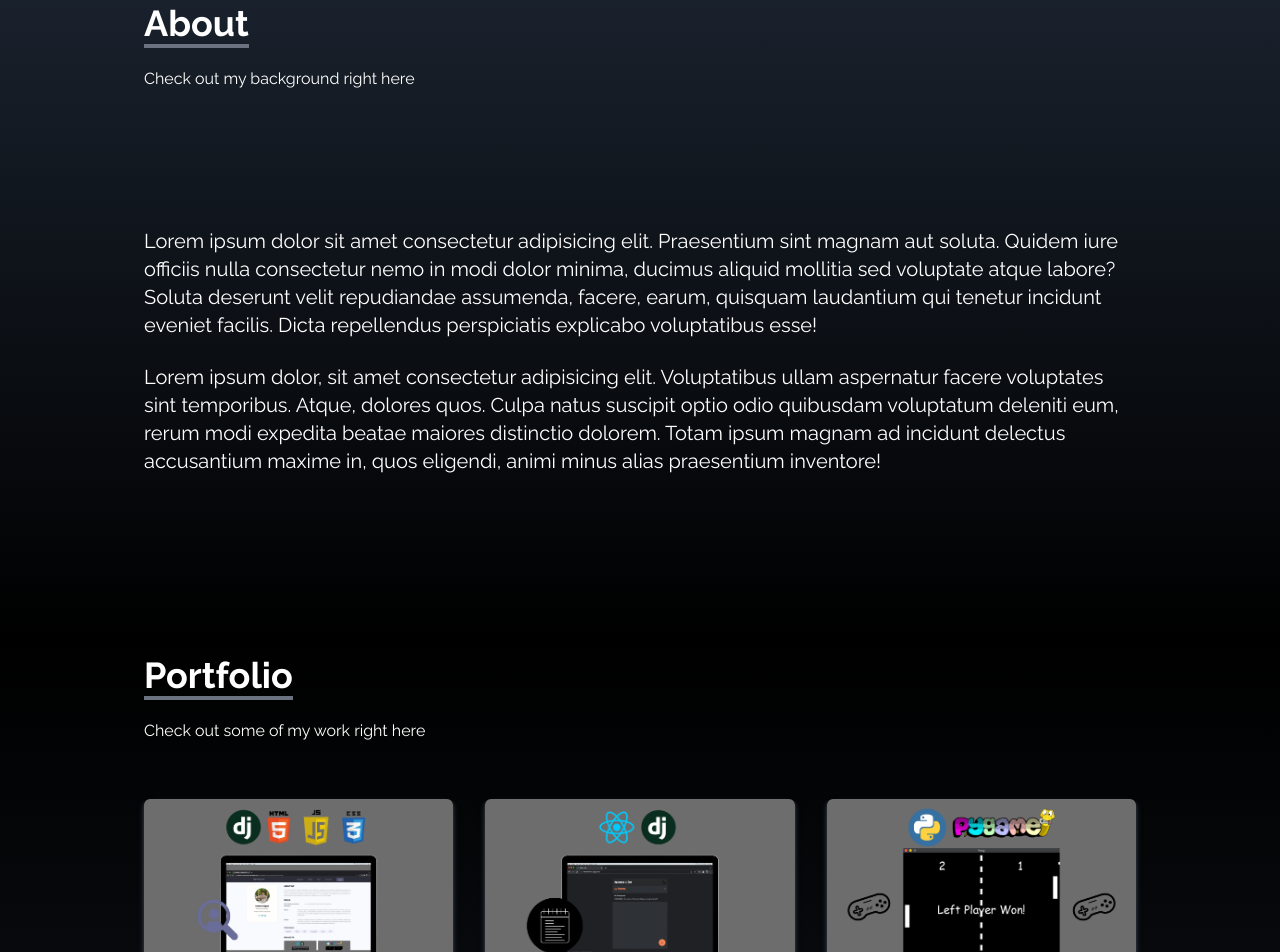
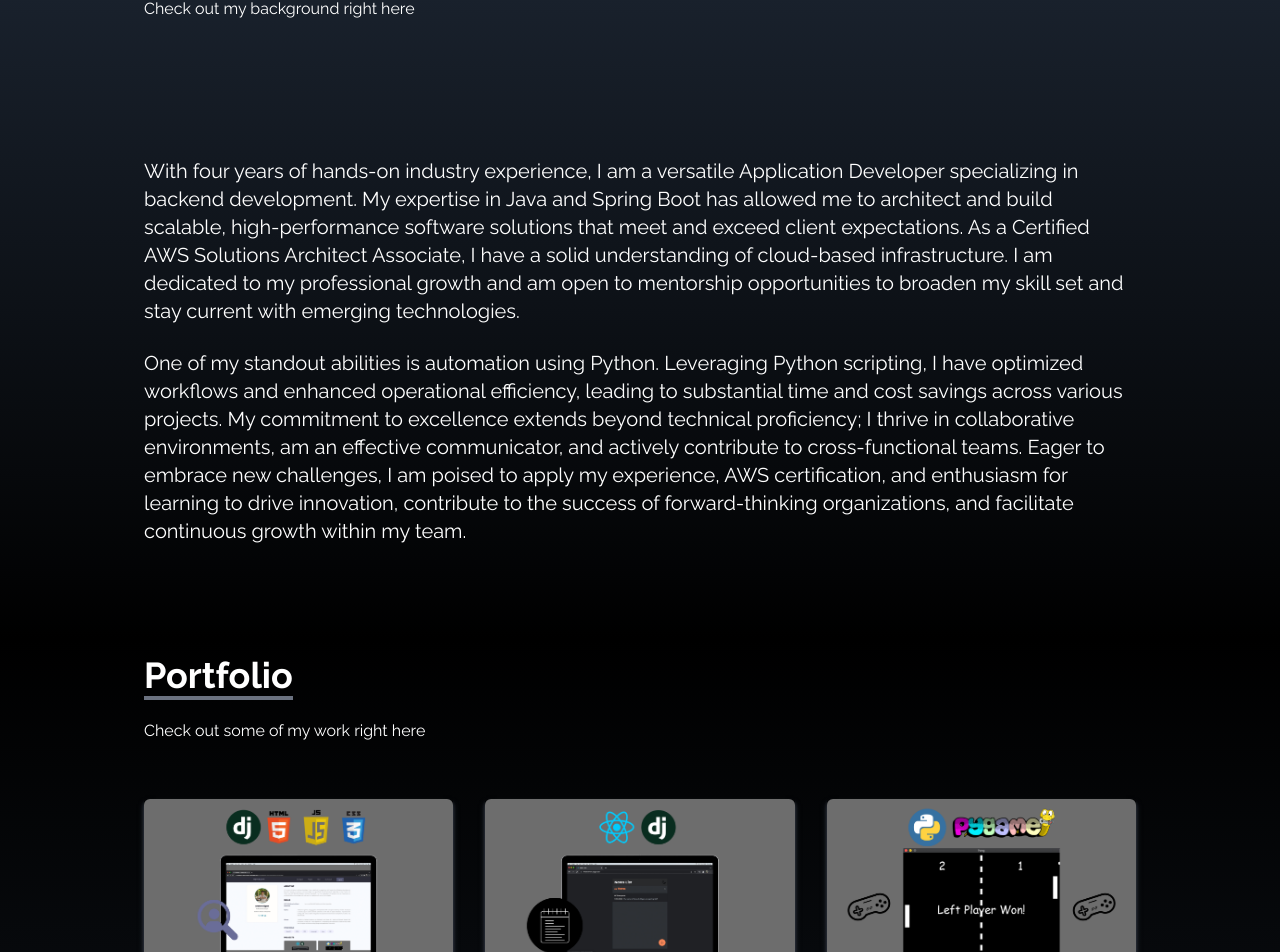
Before and after one commit to marcoiligan/my-portfolio, a React (Create React App) app: page / in a window 1280 px wide. Shown: the part 961-1913 px from the top of the page. Built offline with nearby package versions, Linux system fonts and the light colour scheme.

Commit message:
Updated About Page

```diff
--- a/src/components/about/About.jsx
+++ b/src/components/about/About.jsx
@@ -9,12 +9,12 @@ const About = () => {
                 <p className="py-6">Check out my background right here</p>
             </div>
             <p className="text-xl mt-20">
-                Lorem ipsum dolor sit amet consectetur adipisicing elit. Praesentium sint magnam aut soluta. Quidem iure officiis nulla consectetur nemo in modi dolor minima, ducimus aliquid mollitia sed voluptate atque labore? Soluta deserunt velit repudiandae assumenda, facere, earum, quisquam laudantium qui tenetur incidunt eveniet facilis. Dicta repellendus perspiciatis explicabo voluptatibus esse!
+                With four years of hands-on industry experience, I am a versatile Application Developer specializing in backend development. My expertise in Java and Spring Boot has allowed me to architect and build scalable, high-performance software solutions that meet and exceed client expectations. As a Certified AWS Solutions Architect Associate, I have a solid understanding of cloud-based infrastructure. I am dedicated to my professional growth and am open to mentorship opportunities to broaden my skill set and stay current with emerging technologies.
             </p>
             <br />
 
             <p className="text-xl">
-                Lorem ipsum dolor, sit amet consectetur adipisicing elit. Voluptatibus ullam aspernatur facere voluptates sint temporibus. Atque, dolores quos. Culpa natus suscipit optio odio quibusdam voluptatum deleniti eum, rerum modi expedita beatae maiores distinctio dolorem. Totam ipsum magnam ad incidunt delectus accusantium maxime in, quos eligendi, animi minus alias praesentium inventore!
+                One of my standout abilities is automation using Python. Leveraging Python scripting, I have optimized workflows and enhanced operational efficiency, leading to substantial time and cost savings across various projects. My commitment to excellence extends beyond technical proficiency; I thrive in collaborative environments, am an effective communicator, and actively contribute to cross-functional teams. Eager to embrace new challenges, I am poised to apply my experience, AWS certification, and enthusiasm for learning to drive innovation, contribute to the success of forward-thinking organizations, and facilitate continuous growth within my team.
             </p>
         </div>
     </div>
```
